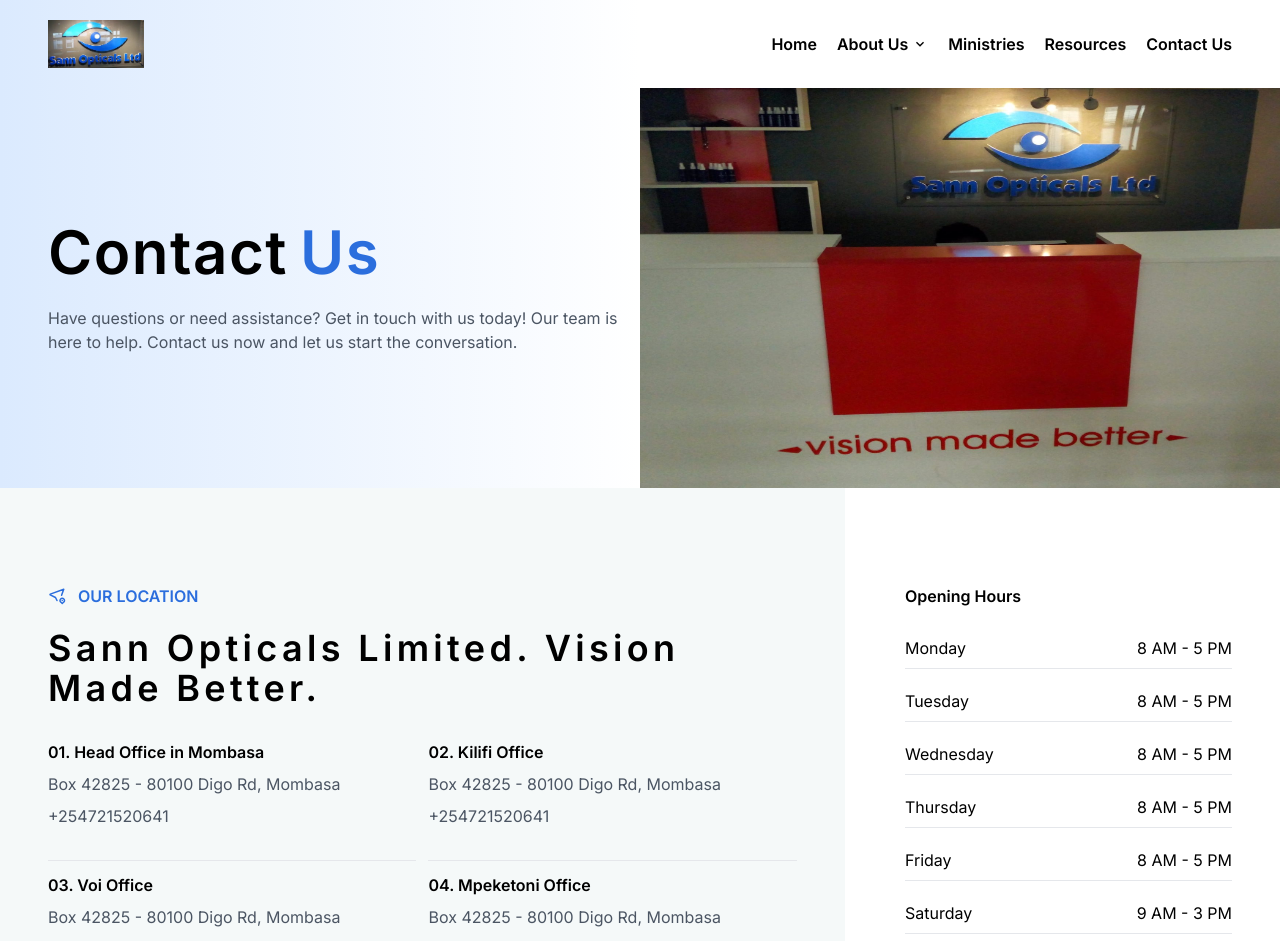
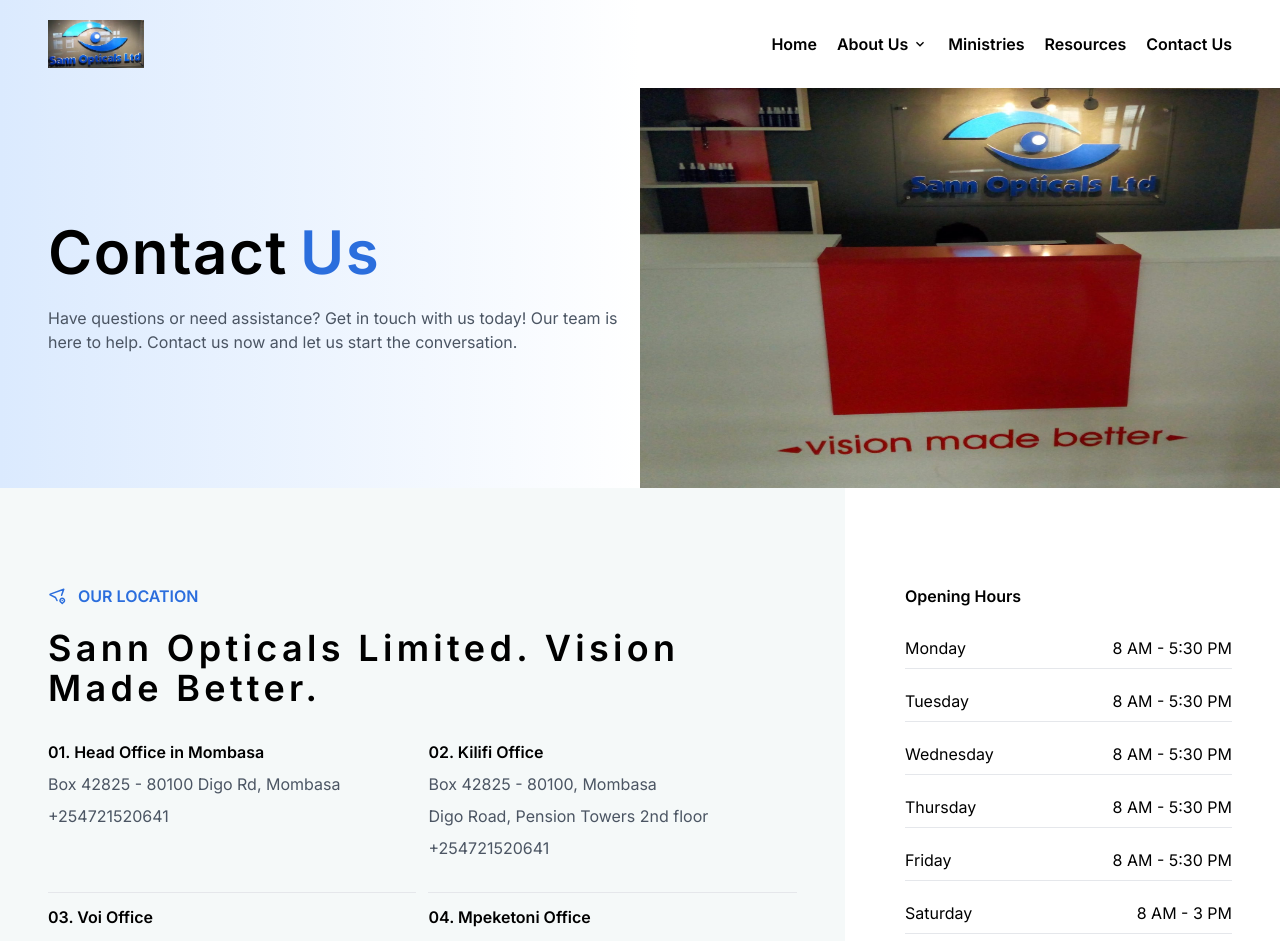
Before and after one commit to JoelOgira/sann-opticals, a Next.js app: page /contact in a window 1280 px wide. Shown: the top 941 px of the page. Built offline with nearby package versions, Linux system fonts and the light colour scheme.

Commit message:
Updated content in the component

```diff
--- a/app/contact/Locations.jsx
+++ b/app/contact/Locations.jsx
@@ -20,9 +20,10 @@
             <p>+254721520641</p>
           </div>
 
-          <div className="flex flex-col space-y-2 [&>h4]:font-semibold [&>h4]:font-lg [&>p]:text-gray-600 pb-8 border-b">
+          <div className="flex flex-col space-y-2 [&>h4]:font-semibold [&>h4]:font-lg [&>p]:text-gray-600 pb-8 [&>p]:max-w-xs border-b">
             <h4>02. Kilifi Office </h4>
-            <p>Box 42825 - 80100 Digo Rd, Mombasa</p>
+            <p>Box 42825 - 80100, Mombasa</p>
+            <p>Digo Road, Pension Towers 2nd floor</p>
             <p>+254721520641</p>
           </div>
 
@@ -41,7 +42,7 @@
         <p className="flex space-x-3 items-center pt-5">
           <span> <MdEmail className='text-xl text-primary' /> </span>
           <span>
-            info@sannopticals.co.ke
+            sannopticals@gmail.com
           </span>
         </p>
 
@@ -54,32 +55,32 @@
         <div className="flex flex-col space-y-3">
           <div className="flex justify-between items-center py-2 border-b">
             <p>Monday</p>
-            <p>8 AM - 5 PM</p>
+            <p>8 AM - 5:30 PM</p>
           </div>
 
           <div className="flex justify-between items-center py-2 border-b">
             <p>Tuesday</p>
-            <p>8 AM - 5 PM</p>
+            <p>8 AM - 5:30 PM</p>
           </div>
 
           <div className="flex justify-between items-center py-2 border-b">
             <p>Wednesday</p>
-            <p>8 AM - 5 PM</p>
+            <p>8 AM - 5:30 PM</p>
           </div>
 
           <div className="flex justify-between items-center py-2 border-b">
             <p>Thursday</p>
-            <p>8 AM - 5 PM</p>
+            <p>8 AM - 5:30 PM</p>
           </div>
 
           <div className="flex justify-between items-center py-2 border-b">
             <p>Friday</p>
-            <p>8 AM - 5 PM</p>
+            <p>8 AM - 5:30 PM</p>
           </div>
 
           <div className="flex justify-between items-center py-2 border-b">
             <p>Saturday</p>
-            <p>9 AM - 3 PM</p>
+            <p>8 AM - 3 PM</p>
           </div>
           <p className='text-red-400 pt-3'>Closed on Sunday and Public Holidays</p>
         </div>
```
